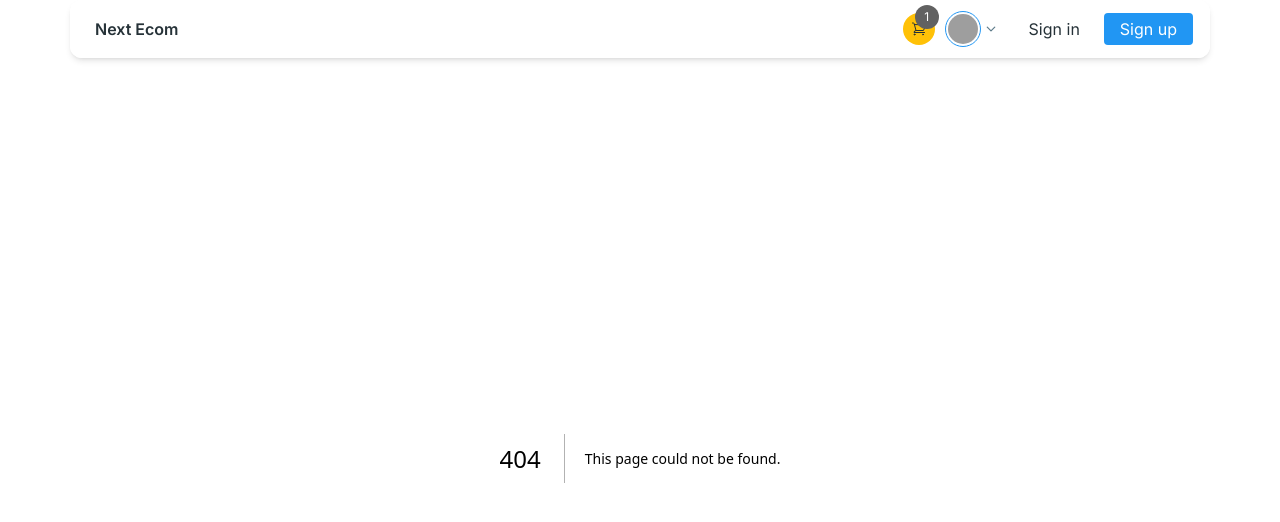
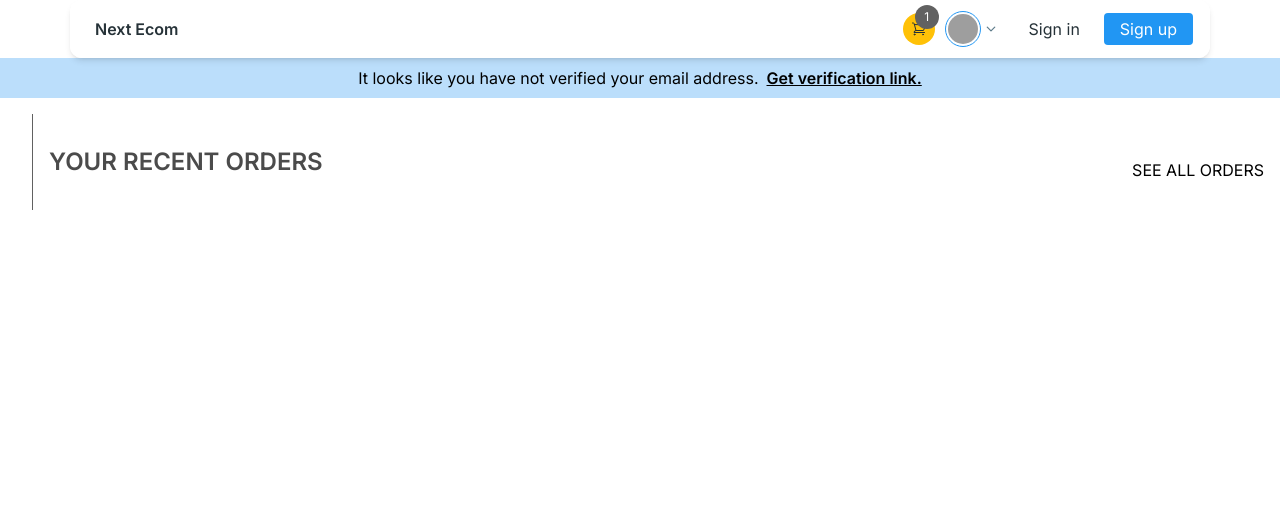
Before and after one commit to QuocCao-dev/ecommerce-react-class, a Next.js app: page /profile in a window 1280 px wide. Before the commit this address had no page. Shown: the top 522 px of the page. Built offline with nearby package versions, Linux system fonts and the light colour scheme; grey boxes are pictures that could not be loaded.

Commit message:
reset password

```diff
--- /dev/null
+++ b/app/(admin)/layout.tsx
@@ -0,0 +1,9 @@
+import { PropsWithChildren } from "react";
+
+type Props = PropsWithChildren<{}>;
+
+const AdminLayout = ({ children }: Props) => {
+  return <div>{children}</div>;
+};
+
+export default AdminLayout;
--- a/app/(guest_routes)/auth/forget-password/page.tsx
+++ b/app/(guest_routes)/auth/forget-password/page.tsx
@@ -1,6 +1,6 @@
 "use client";
 
-import FormContainer from "@/app/components/AuthFormContainer";
+import FormContainer from "@/app/components/FormContainer";
 import Input from "@/app/components/ui/forms/Input";
 import Button from "@material-tailwind/react/components/Button";
 import Link from "next/link";
--- /dev/null
+++ b/app/(guest_routes)/auth/reset-password/page.tsx
@@ -0,0 +1,31 @@
+"use client";
+
+import FormContainer from "@/app/components/FormContainer";
+import Input from "@/app/components/ui/forms/Input";
+import Button from "@material-tailwind/react/components/Button";
+import { useForm } from "react-hook-form";
+
+const ResetPasswordPage = () => {
+  const { control } = useForm();
+
+  return (
+    <FormContainer title="Reset password" onSubmit={() => {}}>
+      <Input
+        name="password"
+        label="Password"
+        type="password"
+        control={control}
+      />
+      <Input
+        name="confirmPassword"
+        label="Confirm Password"
+        type="password"
+        control={control}
+      />
+      <Button type="submit" className="w-full" disabled={false}>
+        Reset Password
+      </Button>
+    </FormContainer>
+  );
+};
+export default ResetPasswordPage;
--- a/app/(guest_routes)/auth/signin/page.tsx
+++ b/app/(guest_routes)/auth/signin/page.tsx
@@ -4,7 +4,7 @@ import {
   SignInFormValues,
   signInSchema,
 } from "@/app/(guest_routes)/auth/_validation-schema/signin";
-import AuthFormContainer from "@/app/components/AuthFormContainer";
+import FormContainer from "@/app/components/FormContainer";
 import Input from "@/app/components/ui/forms/Input";
 import { zodResolver } from "@hookform/resolvers/zod";
 import Button from "@material-tailwind/react/components/Button";
@@ -33,7 +33,7 @@ const SignInPage = () => {
   };
 
   return (
-    <AuthFormContainer
+    <FormContainer
       title="Create New Account"
       onSubmit={handleSubmit(handleSignIn)}
     >
@@ -51,7 +51,7 @@ const SignInPage = () => {
         <Link href="/auth/signup">Sign up</Link>
         <Link href="/auth/forget-password">Forget password</Link>
       </div>
-    </AuthFormContainer>
+    </FormContainer>
   );
 };
 export default SignInPage;
--- a/app/(guest_routes)/auth/signup/page.tsx
+++ b/app/(guest_routes)/auth/signup/page.tsx
@@ -1,6 +1,6 @@
 "use client";
 
-import AuthFormContainer from "@/app/components/AuthFormContainer";
+import FormContainer from "@/app/components/FormContainer";
 import { Button } from "@material-tailwind/react";
 import { XMarkIcon } from "@heroicons/react/24/outline";
 import { FormProvider, useForm } from "react-hook-form";
@@ -24,7 +24,7 @@ export default function SignUp() {
 
   return (
     <FormProvider {...form}>
-      <AuthFormContainer
+      <FormContainer
         title="Create New Account"
         onSubmit={handleSubmit(handleSignUp)}
       >
@@ -39,7 +39,7 @@ export default function SignUp() {
         <Button type="submit" className="w-full">
           Sign up
         </Button>
-      </AuthFormContainer>
+      </FormContainer>
     </FormProvider>
   );
 }
--- a/app/(guest_routes)/layout.tsx
+++ b/app/(guest_routes)/layout.tsx
@@ -11,6 +11,6 @@ const GuestLayout = ({ children }: Props) => {
 
   if (me) redirect("/profile");
 
-  return <div className="">{children}</div>;
+  return <div>{children}</div>;
 };
 export default GuestLayout;
--- /dev/null
+++ b/app/(private_routes)/layout.tsx
@@ -0,0 +1,17 @@
+"use client";
+
+import { redirect } from "next/navigation";
+import { PropsWithChildren } from "react";
+import useMeStore from "../(guest_routes)/auth/_stores/me";
+
+type Props = PropsWithChildren<{}>;
+
+const PrivateRoutes = ({ children }: Props) => {
+  //   const { me } = useMeStore();
+  console.log("PrivateRoutes");
+
+  //   if (!me) redirect("/auth/signin");
+
+  return <div>{children}</div>;
+};
+export default PrivateRoutes;
--- /dev/null
+++ b/app/(private_routes)/profile/page.tsx
@@ -0,0 +1,32 @@
+import EmailVerificationBanner from "@/app/components/EmailVerificationBanner";
+import Link from "next/link";
+
+const ProfilePage = () => {
+  return (
+    <div>
+      <EmailVerificationBanner verified={true} id={"1"} />
+      <div className="flex py-4 space-y-4">
+        <div className="border-r border-gray-700 p-4 space-y-4">
+          {/* <ProfileForm
+            id={profile.id}
+            email={profile.email}
+            name={profile.name}
+            avatar={profile.avatar}
+          /> */}
+        </div>
+
+        <div className="p-4 flex-1">
+          <div className="flex items-center justify-between">
+            <h1 className="text-2xl font-semibold uppercase opacity-70 mb-4">
+              Your recent orders
+            </h1>
+            <Link href="/profile/orders" className="uppercase hover:underline">
+              See all orders
+            </Link>
+          </div>
+        </div>
+      </div>
+    </div>
+  );
+};
+export default ProfilePage;
--- /dev/null
+++ b/app/components/AdminSidebar.tsx
@@ -0,0 +1,4 @@
+const AdminSidebar = () => {
+  return <div>AdminSidebar</div>;
+};
+export default AdminSidebar;
--- /dev/null
+++ b/app/components/EmailVerificationBanner.tsx
@@ -0,0 +1,16 @@
+type Props = {
+  verified: boolean;
+  id: string;
+};
+
+const EmailVerificationBanner = ({ verified, id }: Props) => {
+  return (
+    <div className="p-2 text-center bg-blue-100">
+      It looks like you have not verified your email address.
+      <button className="ml-2 font-semibold underline">
+        Get verification link.
+      </button>
+    </div>
+  );
+};
+export default EmailVerificationBanner;
--- a/app/components/AuthFormContainer.tsx
+++ b/app/components/FormContainer.tsx
@@ -6,11 +6,7 @@ interface Props {
   title: string;
 }
 
-export default function AuthFormContainer({
-  title,
-  children,
-  onSubmit,
-}: Props) {
+export default function FormContainer({ title, children, onSubmit }: Props) {
   return (
     <form
       onSubmit={onSubmit}
--- a/app/layout.tsx
+++ b/app/layout.tsx
@@ -14,6 +14,7 @@ export default function RootLayout({
 }: {
   children: React.ReactNode;
 }) {
+  console.log("RootLayout");
   const queryClient = useRef(new QueryClient());
 
   return (
```
Also changed, not shown: 1 other file (tests, documents, lock files or other folders).
